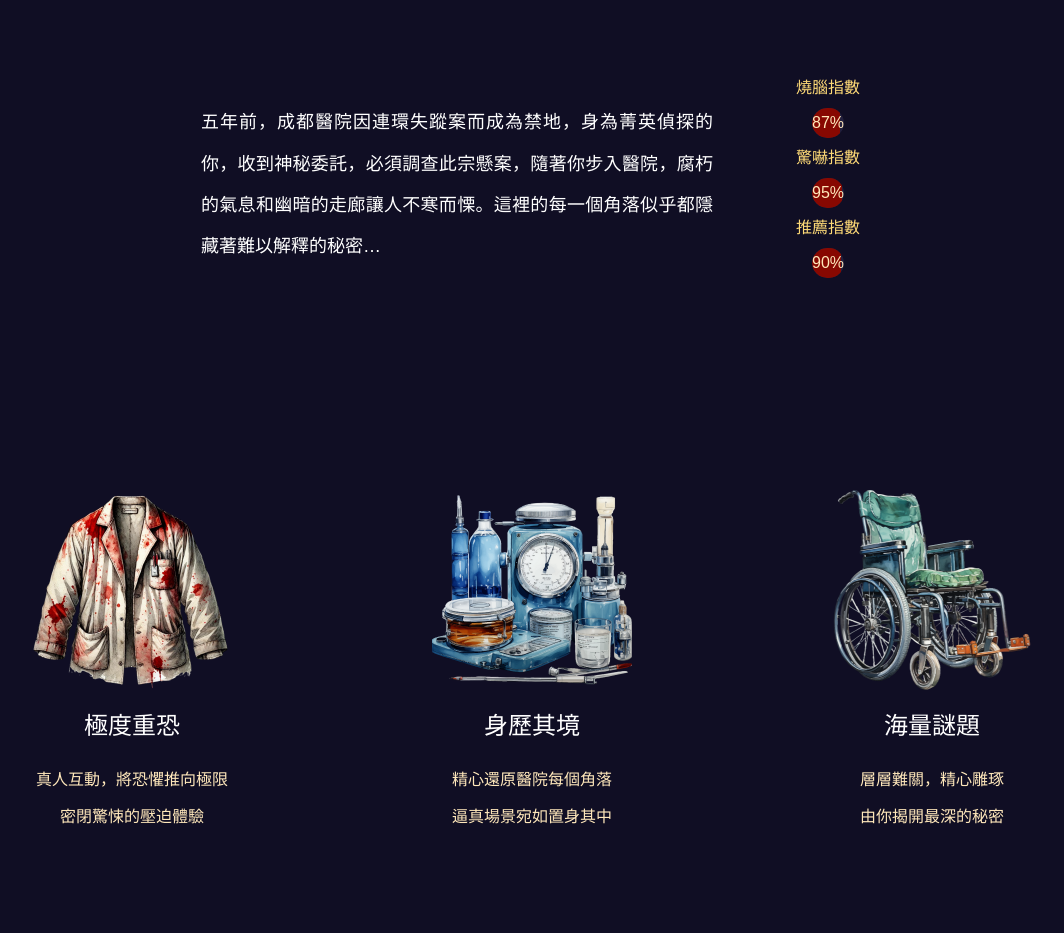
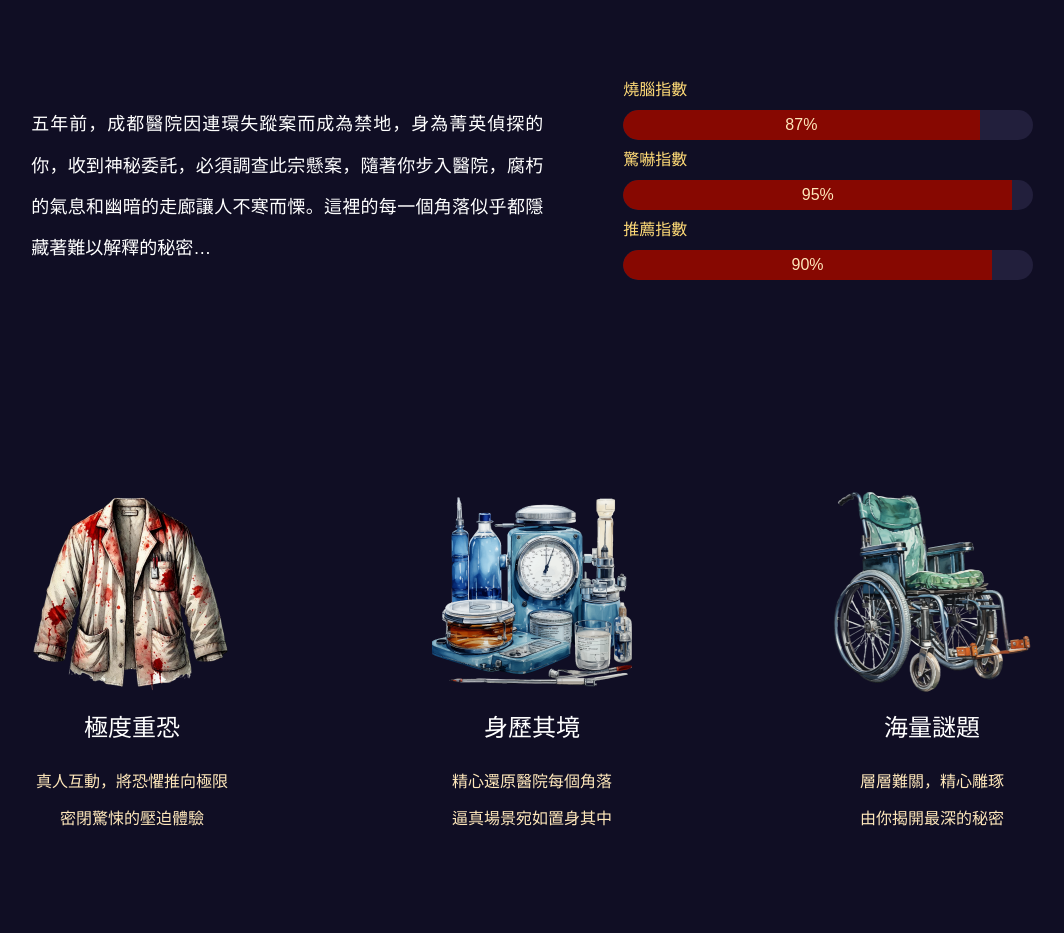
Before and after one commit to phoebewang04/memeapple, a PHP site: page /theme.html in a window 1280 px wide. Shown: the part 711-1644 px from the top of the page, without its empty margins (108-1172 px from the left). Run offline with PHP 8.4, Linux system fonts and the light colour scheme; some libraries are stand-ins or nearby versions.

Commit message:
修改排版

```diff
--- a/src/assets/css/style.css
+++ b/src/assets/css/style.css
@@ -1,12 +1,12 @@
 @charset "UTF-8";
 @import url(../css/reset.css);
-@import url("https://fonts.googleapis.com/css?family=Noto+Sans+TC");
 body {
   background-color: #100E24;
   color: white;
 }
 
-html, body {
+html,
+body {
   font-family: Noto Sans TC;
 }
 
@@ -51,7 +51,6 @@ a {
 }
 
 .wrapper {
-  max-width: 1200px;
   width: 100%;
 }
 
@@ -273,10 +272,10 @@ a {
   text-align: justify;
 }
 
-.number {
+.theme_number {
   width: 40%;
 }
-.number.hospital {
+.theme_number.hospital {
   color: #FEDA77;
 }
 
@@ -377,7 +376,7 @@ i.fa-dollar-sign {
   color: #FFE8BB;
 }
 
-.theme {
+.theme_hospital_container {
   display: flex;
   flex-direction: column;
   align-items: center;
--- a/src/assets/sass/basic/_font.scss
+++ b/src/assets/sass/basic/_font.scss
@@ -1,30 +1,32 @@
-@include google-font( 'Noto Sans TC' );
-$fontsize:(
-    "h1":  54px,
-    "h2":  28px,
-    "h3":  24px,
-    "h4":  20px,
-    "p":   18px
+// @include google-font( 'Noto Sans TC' );
+$fontsize: (
+    "h1": 54px,
+    "h2": 28px,
+    "h3": 24px,
+    "h4": 20px,
+    "p": 18px
 );
 
-$lineheight:(
-    "h1":  2,
-    "h2":  2,
-    "h3":  2,
-    "p":   2.3
+$lineheight: (
+    "h1": 2,
+    "h2": 2,
+    "h3": 2,
+    "p": 2.3
 );
 
-html,body{
+html,
+body {
     font-family: Noto Sans TC;
 }
 
-@each $k,$v in $fontsize{
-    #{$k}{
+@each $k, $v in $fontsize {
+    #{$k} {
         font-size: $v;
     }
 }
-@each $k,$v in $lineheight{
-    #{$k}{
+
+@each $k, $v in $lineheight {
+    #{$k} {
         line-height: $v;
     }
 }
--- a/src/assets/sass/basic/_var.scss
+++ b/src/assets/sass/basic/_var.scss
@@ -1,11 +1,11 @@
-$pad:820px;
-$phone:430px;
+$pad: 820px;
+$phone: 430px;
 
 a {
     text-decoration: none;
 }
 
-.wrapper{
-    max-width: 1200px;
+.wrapper {
+    // max-width: 1200px;
     width: 100%;
 }
--- a/src/assets/sass/layout/_theme.scss
+++ b/src/assets/sass/layout/_theme.scss
@@ -30,7 +30,7 @@
     position: relative;
 }
 
-.blood{
+.blood {
     width: 226px;
     height: 360px;
     background-image: url('../img/blood-7.png');
@@ -50,7 +50,7 @@
     text-align: justify;
 }
 
-.number {
+.theme_number {
     width: 40%;
 
     &.hospital {
@@ -183,7 +183,7 @@ i.fa-dollar-sign {
 
 // -----主題介紹 start-----
 
-.theme {
+.theme_hospital_container {
     display: flex;
     flex-direction: column;
     align-items: center;
--- a/src/assets/sass/style.scss
+++ b/src/assets/sass/style.scss
@@ -1,5 +1,5 @@
 @import url(../css/reset.css);
-@import './node_modules/sass-google-fonts/src/GoogleFonts.scss';
+// @import './node_modules/sass-google-fonts/src/GoogleFonts.scss';
 
 
 
--- a/theme.html
+++ b/theme.html
@@ -4,9 +4,9 @@
 <head>
     <meta charset="UTF-8">
     <meta name="viewport" content="width=device-width, initial-scale=1.0">
-    <link rel="stylesheet" href="./css/style.css">
+    <link rel="stylesheet" href="./src/assets/css/style.css">
     <link rel="stylesheet" href="https://cdnjs.cloudflare.com/ajax/libs/font-awesome/6.6.0/css/all.min.css">
-    <title>謎因工作室 | 主題名稱</title>
+    <title>謎因工作室 | 成都醫院</title>
 </head>
 
 <body>
@@ -23,7 +23,7 @@
         }
     </script>
     <header class="top">
-        <a href="./index.html"><img src="./img/memelogo.svg" alt=""></a>
+        <a href="./index.html"><img src="./src/assets/img/memelogo.svg" alt=""></a>
         <i class="fa fa-bars" aria-hidden="true" onclick="showMenuBar()"></i>
         <ul id="menuBar">
             <li><a href="">線上體驗</a></li>
@@ -33,10 +33,10 @@
     </header>
     <!-- banner -->
 
-    <video src="./img/banner.mp4" playsinline="" autoplay="" muted="" loop="" type="video/mp4" height="100%"
+    <video src="./src/assets/img/banner.mp4" playsinline="" autoplay="" muted="" loop="" type="video/mp4" height="100%"
         width="100%" class="banner_video hospital"></video>
 
-    <!-- <img src="./img/banner.png" alt="" class="banner"> -->
+    <!-- <img src="./src/assets/banner.png" alt="" class="banner"> -->
 
     <main class="theme_container">
         <!-- -----主題文字介紹＋指數 start----- -->
@@ -45,7 +45,7 @@
             <p class="overview_text">
                 五年前，成都醫院因連環失蹤案而成為禁地，身為菁英偵探的你，收到神秘委託，必須調查此宗懸案，隨著你步入醫院，腐朽的氣息和幽暗的走廊讓人不寒而慄。這裡的每一個角落似乎都隱藏著難以解釋的秘密…</p>
 
-            <div class="number hospital">
+            <div class="theme_number hospital">
                 <span>燒腦指數</span>
                 <div class="progress_bar hospital">
                     <div class="progress hospital" style="width: 87%;">87%</div>
@@ -85,22 +85,22 @@
 
         <section class="iconinfo">
             <div class="theme_icon hospital">
-                <img src="./img/icon-1.png" alt="">
+                <img src="./src/assets/img/icon-1.png" alt="">
                 <h3>極度重恐</h3>
                 <p>真人互動，將恐懼推向極限<br>密閉驚悚的壓迫體驗</p>
             </div>
             <div class="theme_icon hospital">
-                <img src="./img/icon-2.png" alt="">
+                <img src="./src/assets/img/icon-2.png" alt="">
                 <h3>身歷其境</h3>
                 <p>精心還原醫院每個角落<br>逼真場景宛如置身其中</p>
             </div>
             <div class="theme_icon hospital">
-                <img src="./img/icon-3.png" alt="">
+                <img src="./src/assets/img/icon-3.png" alt="">
                 <h3>海量謎題</h3>
                 <p>層層難關，精心雕琢<br>由你揭開最深的秘密</p>
             </div>
         </section>
-        <section class="theme">
+        <section class="theme_hospital_container">
             <div class="theme_hospital">
                 <div class="theme_hospital_text">
                     <h3>廢墟深處，重重謎團</h3>
@@ -163,19 +163,19 @@
                     <ul class="carousel">
                         <li class="card">
                             <!-- <a href="#"> -->
-                            <img src="./img/banner-dead.jpg" alt="末日庇護所">
+                            <img src="./src/assets/img/banner-dead.jpg" alt="末日庇護所">
                             <h4>末日庇護所</h4>
                             <!-- </a> -->
                         </li>
                         <li class="card">
                             <!-- <a href="#"> -->
-                            <img src="./img/banner-dead.jpg" alt="代碼深淵">
+                            <img src="./src/assets/img/banner-dead.jpg" alt="代碼深淵">
                             <h4>代碼深淵</h4>
                             <!-- </a> -->
                         </li>
                         <li class="card">
                             <!-- <a href="#"> -->
-                            <img src="./img/banner-mazeofTime.png" alt="時空迷宮">
+                            <img src="./src/assets/img/banner-mazeofTime.png" alt="時空迷宮">
                             <h4>時空迷宮</h4>
                             <!-- </a> -->
                         </li>
@@ -190,7 +190,7 @@
         <div class="bottom">
 
             <div>
-                <img src="./img/memelogo.svg" alt="">
+                <img src="./src/assets/img/memelogo.svg" alt="">
             </div>
 
             <div class="bm_text">
```
Also changed, not shown: minigame.html (added, +14 -0 lines), 1 other file.
